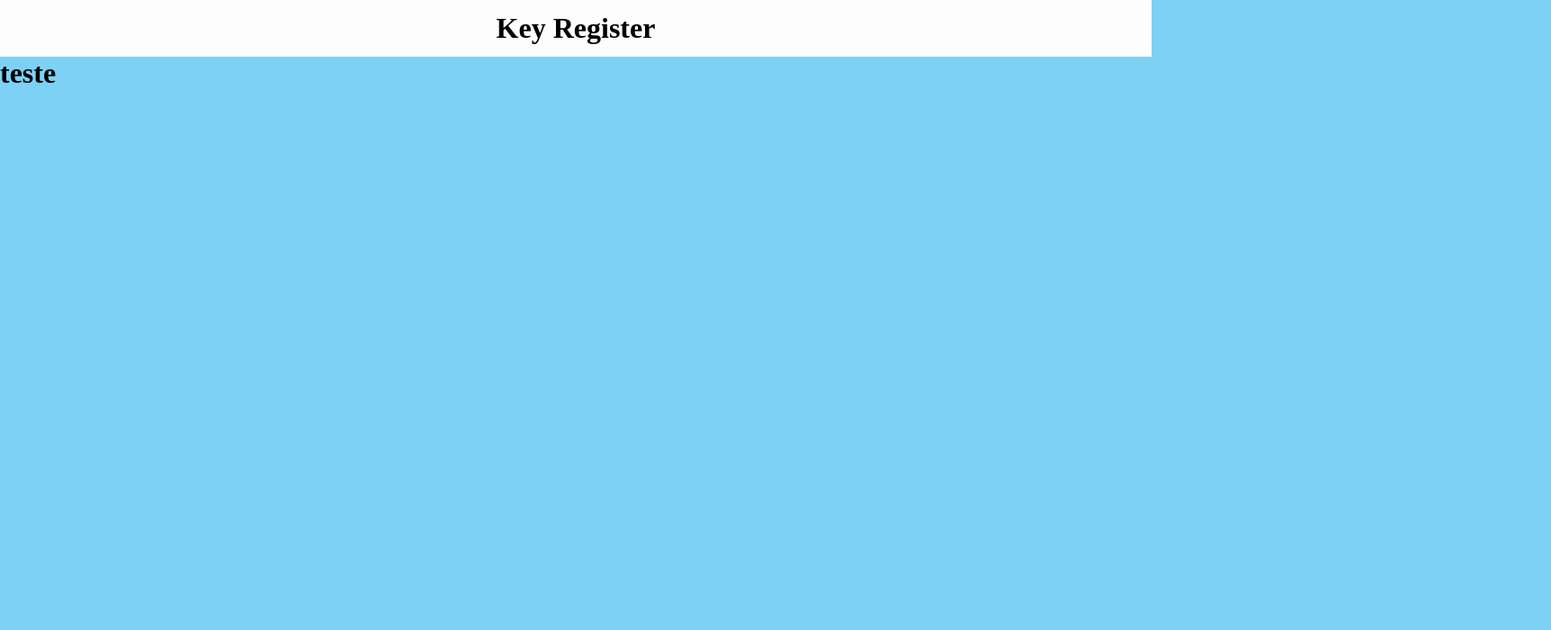
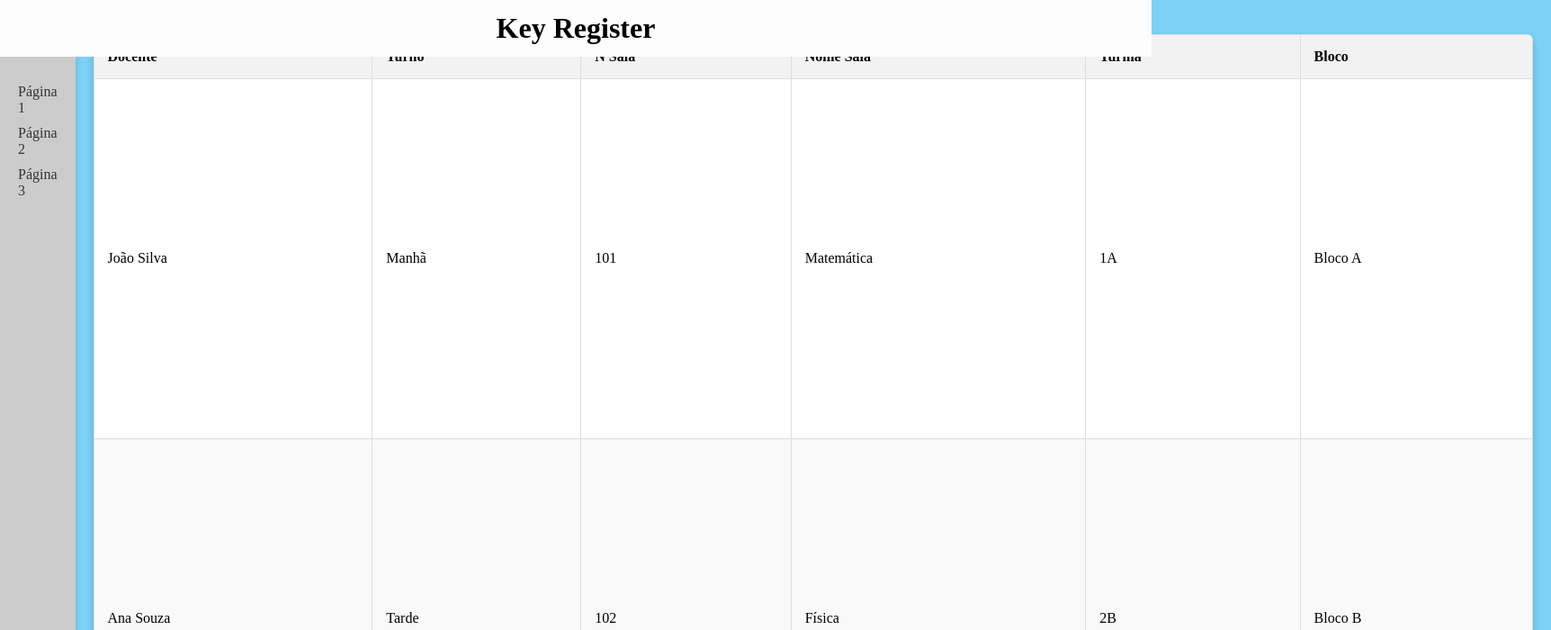
Before and after one commit to gustta11/KeyRegister2.0, a React (Vite) app: page /Components/Users/Admin/HomeAdmin in a window 1280 px wide. Shown: the top 700 px of the page at 90% size, 1724 px wide, since content can reach past the window. Built offline with nearby package versions, Linux system fonts and the light colour scheme.

Commit message:
adicionando tabela na parte do  admin

```diff
--- a/Frontend/src/Components/Login.jsx
+++ b/Frontend/src/Components/Login.jsx
@@ -12,7 +12,7 @@ function Login() {
     navigate('./Components/Users/Docente/LoginDocente');
   };
   const handleAdmin = () => {
-    navigate('./Users/Admin/LoginAdmin');
+    navigate('./Components/Users/Admin/LoginAdmin');
   };
 
   return (
--- /dev/null
+++ b/Frontend/src/Components/Users/Admin/HomeAdmin.css
@@ -0,0 +1,76 @@
+.home-admin-container {
+  display: flex;
+}
+
+.sidebar {
+  width: 200px;
+  background-color: #ccc;
+  padding: 20px;
+  height: 100vh;
+  box-shadow: 2px 0 5px rgba(0, 0, 0, 0.1);
+}
+
+.sidebar ul {
+  list-style: none;
+  padding: 0;
+}
+
+.sidebar li {
+  margin: 10px 0;
+  cursor: pointer;
+  color: #333;
+}
+
+.sidebar li:hover {
+  color: #000;
+  font-weight: bold;
+}
+
+.main-content {
+  flex: 1;
+  padding: 20px;
+  display: flex;
+  justify-content: center;
+  align-items: center;
+  height: 100vh;
+}
+
+.centered-box {
+  width: 1600px;
+  height: 850px;
+  max-width: 1600px;
+  max-height: 850px;
+  background-color: white;
+  box-shadow: 0 4px 8px rgba(0, 0, 0, 0.2);
+  border-radius: 8px;
+  overflow: hidden;
+  display: flex;
+  justify-content: center;
+  align-items: center;
+}
+
+.info-table {
+  width: 100%;
+  height: 100%;
+  border-collapse: collapse;
+  overflow-x: auto;
+}
+
+.info-table th, .info-table td {
+  padding: 15px;
+  text-align: left;
+  border: 1px solid #ddd;
+  word-wrap: break-word;
+}
+
+.info-table th {
+  background-color: #f2f2f2;
+}
+
+.info-table tr:nth-child(even) {
+  background-color: #f9f9f9;
+}
+
+.info-table tr:hover {
+  background-color: #f1f1f1;
+}
--- a/Frontend/src/Components/Users/Admin/HomeAdmin.jsx
+++ b/Frontend/src/Components/Users/Admin/HomeAdmin.jsx
@@ -1,15 +1,59 @@
 import { useNavigate } from "react-router-dom";
 import Top1 from "../../Top/Top1";
+import './HomeAdmin.css';
 
+function HomeAdmin () {
+  const navigate = useNavigate();
 
+  return (
+    <>
+      <Top1 />
+      <div className="home-admin-container">
+        <div className="sidebar">
+          <ul>
+            <li onClick={() => navigate("/rota1")}>Página 1</li>
+            <li onClick={() => navigate("/rota2")}>Página 2</li>
+            <li onClick={() => navigate("/rota3")}>Página 3</li>
+          </ul>
+        </div>
 
-function HomeAdmin (){
-    const navigate = useNavigate();
-    return(
-        <>
-        <Top1/>
-        <h1>teste</h1>
-        </>
-    )
+        <div className="main-content">
+          <div className="centered-box">
+            <table className="info-table">
+              <thead>
+                <tr>
+                  <th>Docente</th>
+                  <th>Turno</th>
+                  <th>N Sala</th>
+                  <th>Nome Sala</th>
+                  <th>Turma</th>
+                  <th>Bloco</th>
+                </tr>
+              </thead>
+              <tbody>
+                <tr>
+                  <td>João Silva</td>
+                  <td>Manhã</td>
+                  <td>101</td>
+                  <td>Matemática</td>
+                  <td>1A</td>
+                  <td>Bloco A</td>
+                </tr>
+                <tr>
+                  <td>Ana Souza</td>
+                  <td>Tarde</td>
+                  <td>102</td>
+                  <td>Física</td>
+                  <td>2B</td>
+                  <td>Bloco B</td>
+                </tr>
+              </tbody>
+            </table>
+          </div>
+        </div>
+      </div>
+    </>
+  );
 }
+
 export default HomeAdmin;
```
